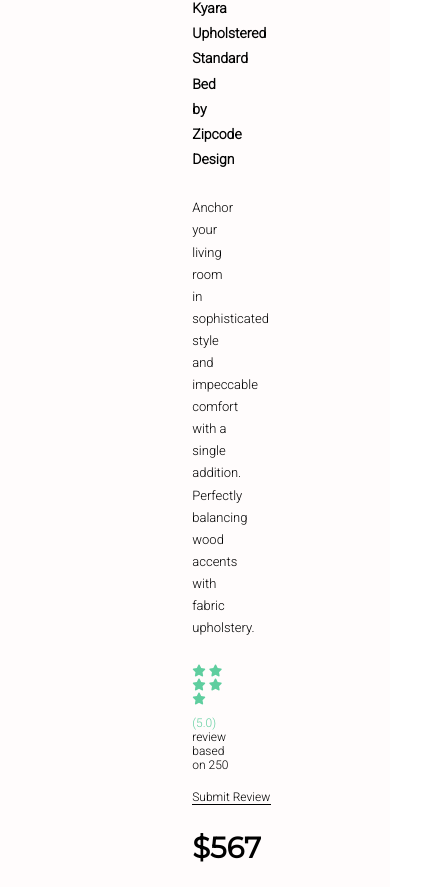
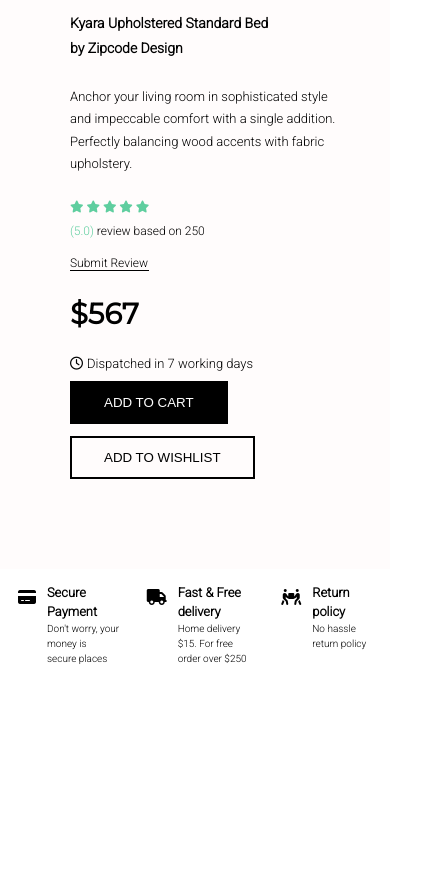
Before and after one commit to a1nukarsh/Sample-Product-Page, a plain HTML site: page index.html in a window 390 px wide. Shown: the part 202-1089 px from the top of the page, 427 px wide, since content can reach past the window. After the commit the page ends 882 px from the top, so only its background shows below. Drawn offline with Linux system fonts and the light colour scheme.

Commit message:
Responsive Design

```diff
--- a/index.html
+++ b/index.html
@@ -8,9 +8,9 @@
     <title>Sofa</title>
     <link rel="stylesheet" href="style.css">
     <link rel="preconnect" href="https://fonts.gstatic.com">
-<link href="https://fonts.googleapis.com/css2?family=Montserrat&display=swap" rel="stylesheet">
+    <link href="https://fonts.googleapis.com/css2?family=Montserrat&display=swap" rel="stylesheet">
     <link rel="preconnect" href="https://fonts.gstatic.com">
-<link href="https://fonts.googleapis.com/css2?family=Roboto:wght@300&display=swap" rel="stylesheet">
+    <link href="https://fonts.googleapis.com/css2?family=Roboto:wght@300&display=swap" rel="stylesheet">
     <link rel="preconnect" href="https://fonts.gstatic.com">
     <link href="https://fonts.googleapis.com/css2?family=DM+Serif+Display&family=Lato&family=Montserrat&display=swap"
         rel="stylesheet">
@@ -31,8 +31,18 @@
                 <p>by Zipcode Design</p>
             </div>
             <div class="description">
-                <p>Anchor your living room in sophisticated style and impeccable</p><p> comfort with a single addition. Perfectly
-                balancing wood</p><p> accents with fabric upholstery.</p>
+                <!-- <span class="normal-desc">
+                    <p>Anchor your living room in sophisticated style and impeccable</p>
+                    <p> comfort with a single addition. Perfectly
+                        balancing wood</p>
+                    <p> accents with fabric upholstery.</p>
+                </span> -->
+                <!-- <span class="resp-desc"> -->
+                    <p>
+                    Anchor your living room in sophisticated style and impeccable comfort with a single addition.
+                    Perfectly
+                    balancing wood accents with fabric upholstery.</p>
+                <!-- </span> -->
             </div>
             <div class="review">
                 <div class="star">
@@ -45,7 +55,8 @@
                 <div class="ratings">
                     <p><span>(5.0)</span> review based on 250</p>
                     <div class="submit-review">
-                    <p><a href="/">Submit Review</a></p></div>
+                        <p><a href="/">Submit Review</a></p>
+                    </div>
                 </div>
             </div>
             <div class="price">
@@ -64,7 +75,9 @@
         <div class="payment">
             <div class="icon"><i class="fa fa-credit-card-alt"></i></div>
             <div class="b-content">
-                <div class="b-content-head"><h3>Secure Payment</h3></div>
+                <div class="b-content-head">
+                    <h3>Secure Payment</h3>
+                </div>
                 <div class="b-content-sub-head">
                     Don't worry, your money is <p> secure places
                 </div>
@@ -73,14 +86,19 @@
         <div class="delivery">
             <div class="icon"><i class="fa fa-truck"></i></div>
             <div class="b-content">
-                <div class="b-content-head"><h3>Fast & Free delivery</h3></div>
-                <div class="b-content-sub-head">Home delivery $15. For free <p> order over $250</p></div>
+                <div class="b-content-head">
+                    <h3>Fast & Free delivery</h3>
+                </div>
+                <div class="b-content-sub-head">Home delivery $15. For free <p> order over $250</p>
+                </div>
             </div>
         </div>
         <div class="return">
             <div class="icon"><i class="fas fa-people-carry"></i></div>
             <div class="b-content">
-                <div class="b-content-head"><h3>Return policy</h3></div>
+                <div class="b-content-head">
+                    <h3>Return policy</h3>
+                </div>
                 <div class="b-content-sub-head">No hassle return policy</div>
             </div>
         </div>
--- a/style.css
+++ b/style.css
@@ -93,7 +93,7 @@
   font-size: 16px;
 }
 .cart-btn{
-  margin: 0 12px 0 0;
+  margin: 0 12px 12px 0;
   padding: 12px 32px;
   background-color: black;
   color: white;
@@ -163,3 +163,56 @@
   margin: 18px 38px;
   padding: 9px;
 }
+
+@media screen and (max-width: 1211px){
+  .main-container{
+    padding: 10px 15px 25px 15px;
+  }
+}
+
+@media screen and (max-width: 941px){
+  .main-container{
+    flex-direction: column;
+    padding: 25px 60px;
+  }
+  .left-container{
+    /* border: 2px solid blue; */
+    width: 100%;
+  }
+  .right-container{
+    width: 100%;
+  }
+
+  /* Bottom Container */
+
+  .payment{
+    /* border: 2px solid green; */
+    display: flex;
+    margin: 9px 9px;
+    padding: 5px;
+  }
+  .b-content{
+    /* border: 2px solid blue; */
+    line-height: 1.5;
+  }
+  .b-content-head{
+    font-size: 11px;
+    font-weight: bolder;
+  }
+  .b-content-sub-head{
+    font-size: 10px;
+  }
+
+  .delivery{
+    /* border: 2px solid green; */
+    display: flex;
+    margin: 9px 2px;
+    padding: 5px;
+  }
+  .return{
+    /* border: 2px solid green; */
+    display: flex;
+    margin: 9px 9px;
+    padding: 5px;
+  }
+}
```
